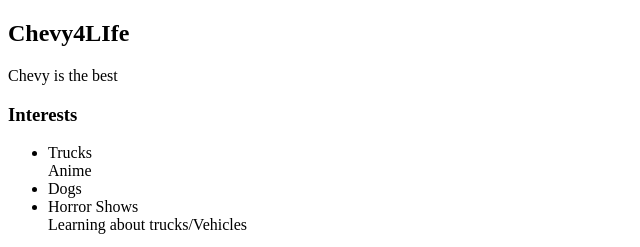
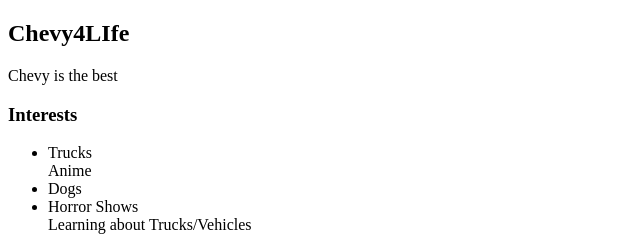
Before and after one commit to Zordoyne/Zordoyne.github.io, a plain HTML site: page index.html in a window 1280 px wide. Shown: the top 247 px of the page, 0-640 px from the left. Drawn offline with Linux system fonts and the light colour scheme.

Commit message:
something

```diff
--- a/index.html
+++ b/index.html
@@ -38,7 +38,7 @@
                         <li>
                             Horror Shows
                         </li>
-                        Learning about trucks/Vehicles
+                        Learning about Trucks/Vehicles
 
                     </ul>
 
```
